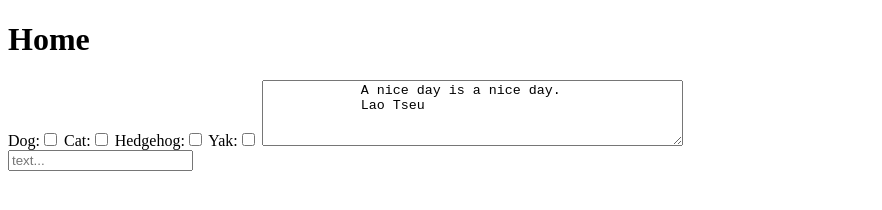
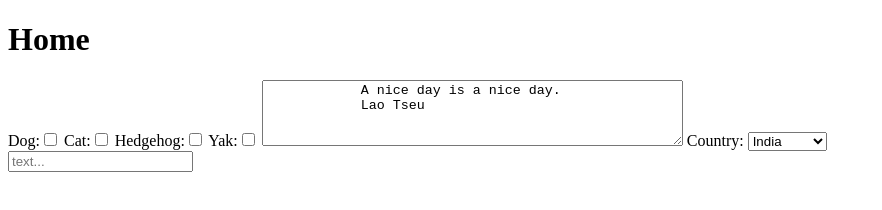
Before and after one commit to huymey/GIT-PRAPH, a plain HTML site: page index.html in a window 1280 px wide. Shown: the whole page, without its empty margins (0-882 px from the left). Drawn offline with Linux system fonts and the light colour scheme.

Commit message:
add a combobox

```diff
--- a/index.html
+++ b/index.html
@@ -17,6 +17,12 @@
             A nice day is a nice day.
             Lao Tseu
             </textarea>
+            <label for="country">Country:</label>
+            <select name="country" id="country">
+                <option value="India">India</option>
+                <option value="Sri Lanka">Sri Lanka</option>
+                <option value="Australia">Australia</option>
+            </select>
     </form>
     <input type="text" placeholder="text...">
 </body>
```
